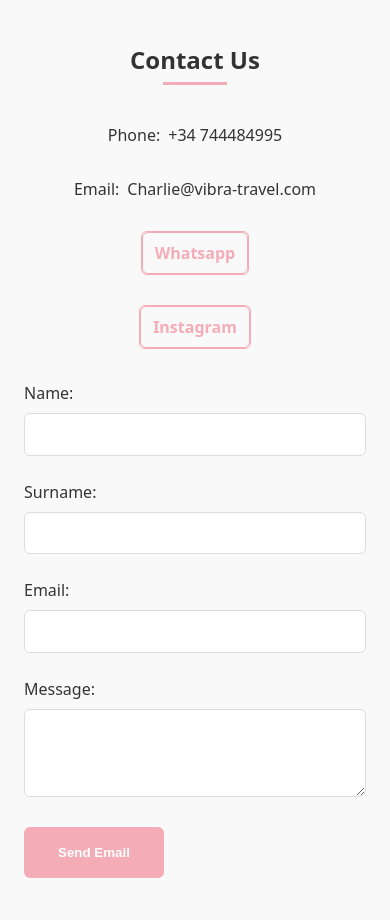
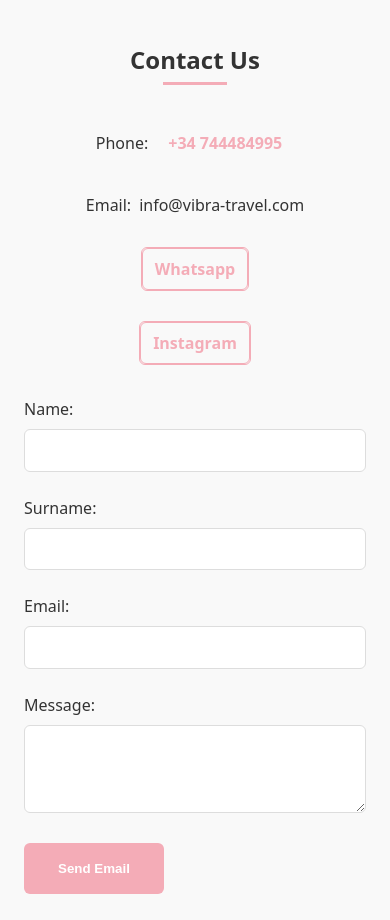
Before and after one commit to NicolasCornaglia/vibra-travel, a Vue app: page /sports in a window 390 px wide. Shown: the part 780-1700 px from the top of the page. Built offline with nearby package versions, Linux system fonts and the light colour scheme.

Commit message:
feat: add ability to call from phone number when clicking on it.

```diff
--- a/src/components/Contact.vue
+++ b/src/components/Contact.vue
@@ -7,11 +7,11 @@
       <div class="contact-info">
         <div class="contact-item">
           <span class="contact-label">Phone:</span>
-          <span class="contact-value">+34 744484995</span>
+          <span class="contact-value"><a href="tel:+34 744484995">+34 744484995</a></span>
         </div>
         <div class="contact-item">
           <span class="contact-label">Email:</span>
-          <span class="contact-value">Charlie@vibra-travel.com</span>
+          <span class="contact-value">info@vibra-travel.com</span>
         </div>
         <div class="social-link">
           <a
@@ -22,7 +22,7 @@
           >
         </div>
         <div class="social-link">
-          <a href="https://instagram.com" class="social-link" target="_blank"
+          <a href="https://www.instagram.com/vibr.atravel/" class="social-link" target="_blank"
             >Instagram</a
           >
         </div>
@@ -78,6 +78,7 @@ const formData = ref({
 });
 
 // Form submission handler
+//TODO: modify email receiver to be info@vibra-travel.com. asked for current password.
 const submitEmail = async () => {
   try {
     await emailjs.send(
```
